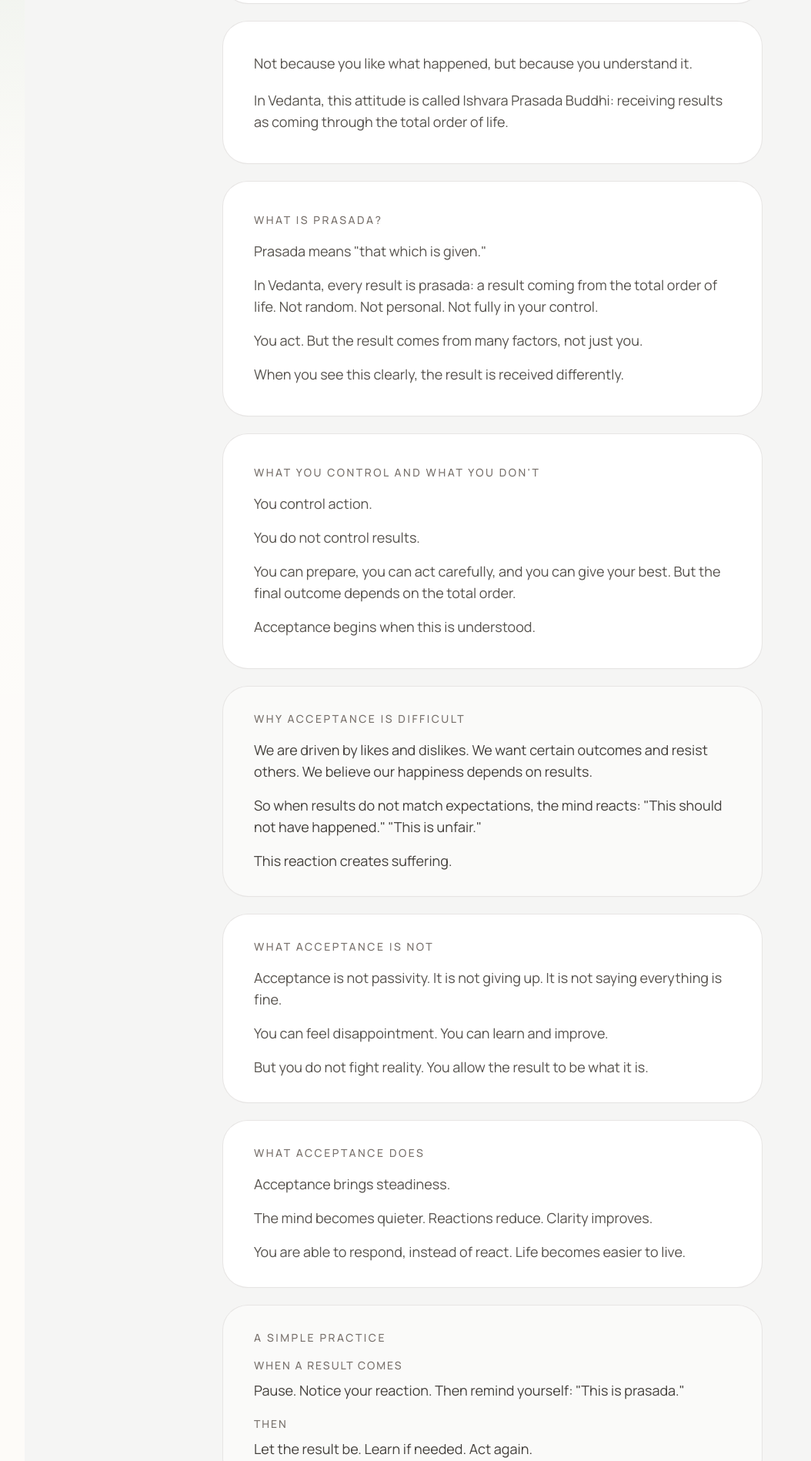
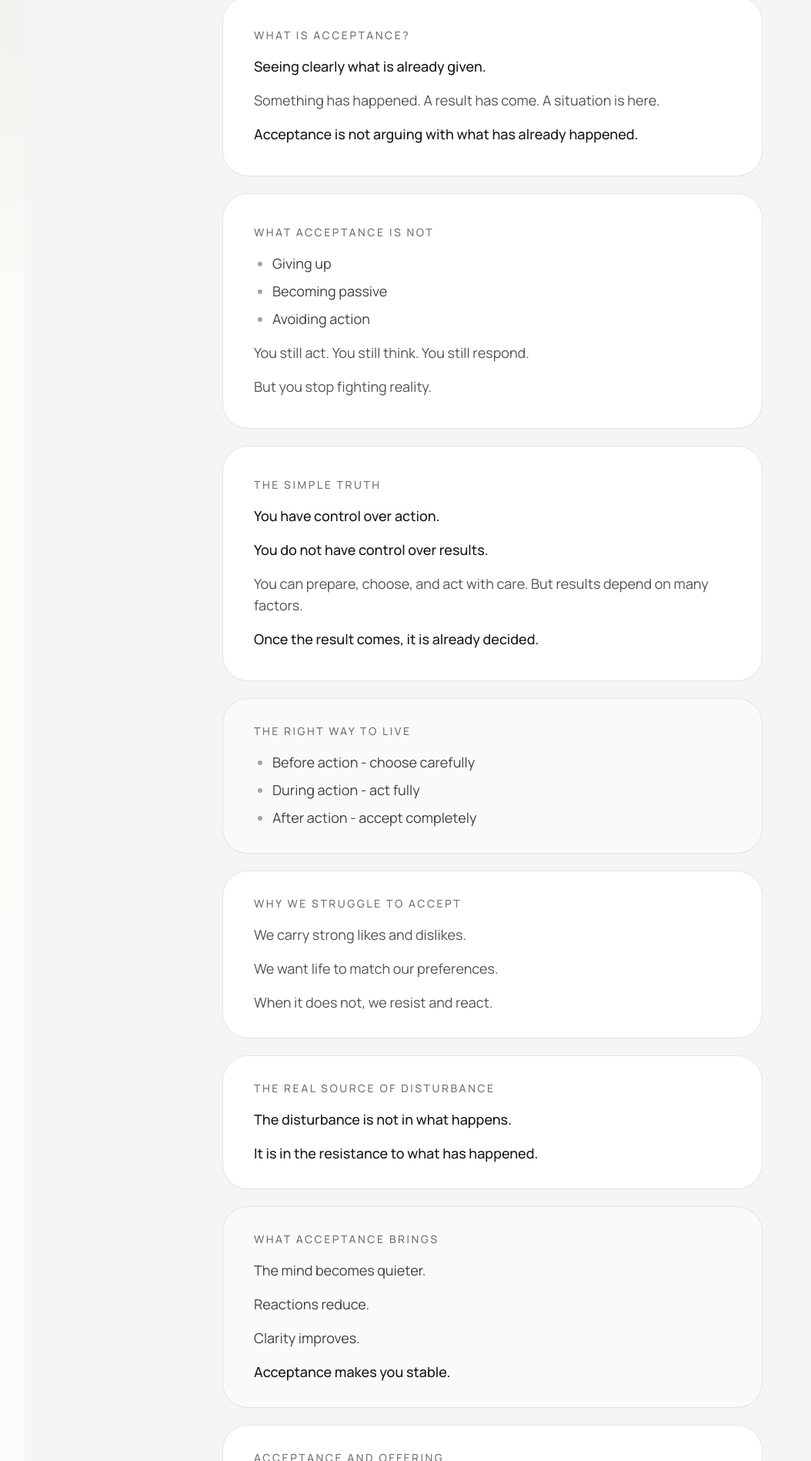
Before and after one commit to naveenniverthy/inner-freedom, a Next.js app: page /acceptance in a window 1280 px wide. Shown: the part 662-2560 px from the top of the page at 77% size, without its empty margins (0-1054 px from the left). Built offline with nearby package versions, Linux system fonts and the light colour scheme; no server answers.

Commit message:
Updated Acceptance

```diff
--- a/app/acceptance/page.jsx
+++ b/app/acceptance/page.jsx
@@ -28,155 +28,165 @@ export default function Page() {
             Ishvara Prasada Buddhi
           </p>
           <p className="mt-6 max-w-2xl text-lg leading-8 text-stone-600">
-            Acceptance is how you receive results. After action, something
-            comes back: success or failure, gain or loss, expected or
-            unexpected. Acceptance means you receive what comes without
-            resistance.
+            Acceptance is not something you practice to feel better. It is
+            something you understand.
           </p>
           <p className="mt-5 text-base leading-8 text-stone-700 sm:text-lg">
-            <span className="font-medium text-stone-900">In one line:</span>
-            {" "}Receive results without fighting reality.
+            <span className="font-medium text-stone-900">In one line:</span>{" "}
+            Stop arguing with what has already happened.
           </p>
         </section>
 
         <section className="rounded-[2rem] bg-white px-8 py-10 shadow-sm ring-1 ring-stone-200 sm:px-10">
-          <div className="space-y-5 text-base leading-8 text-stone-600 sm:text-lg">
-            <p>
-              Not because you like what happened, but because you understand
-              it.
+          <p className="text-sm font-medium uppercase tracking-[0.18em] text-stone-500">
+            What Is Acceptance?
+          </p>
+          <div className="mt-4 space-y-4 text-base leading-8 text-stone-600 sm:text-lg">
+            <p className="font-medium text-stone-900">
+              Seeing clearly what is already given.
             </p>
             <p>
-              In Vedanta, this attitude is called Ishvara Prasada Buddhi:
-              receiving results as coming through the total order of life.
+              Something has happened. A result has come. A situation is here.
+            </p>
+            <p className="font-medium text-stone-900">
+              Acceptance is not arguing with what has already happened.
             </p>
           </div>
         </section>
 
         <section className="rounded-[2rem] bg-white px-8 py-10 shadow-sm ring-1 ring-stone-200 sm:px-10">
           <p className="text-sm font-medium uppercase tracking-[0.18em] text-stone-500">
-            What Is Prasada?
+            What Acceptance Is Not
           </p>
           <div className="mt-4 space-y-4 text-base leading-8 text-stone-600 sm:text-lg">
-            <p>Prasada means "that which is given."</p>
-            <p>
-              In Vedanta, every result is prasada: a result coming from the
-              total order of life. Not random. Not personal. Not fully in your
-              control.
-            </p>
-            <p>
-              You act. But the result comes from many factors, not just you.
-            </p>
-            <p>
-              When you see this clearly, the result is received differently.
-            </p>
+            <ul className="list-disc space-y-2 pl-6 text-stone-700 marker:text-stone-400">
+              <li>Giving up</li>
+              <li>Becoming passive</li>
+              <li>Avoiding action</li>
+            </ul>
+            <p>You still act. You still think. You still respond.</p>
+            <p>But you stop fighting reality.</p>
           </div>
         </section>
 
         <section className="rounded-[2rem] bg-white px-8 py-10 shadow-sm ring-1 ring-stone-200 sm:px-10">
           <p className="text-sm font-medium uppercase tracking-[0.18em] text-stone-500">
-            What You Control And What You Don't
+            The Simple Truth
           </p>
           <div className="mt-4 space-y-4 text-base leading-8 text-stone-600 sm:text-lg">
-            <p>You control action.</p>
-            <p>You do not control results.</p>
-            <p>
-              You can prepare, you can act carefully, and you can give your
-              best. But the final outcome depends on the total order.
+            <p className="font-medium text-stone-900">
+              You have control over action.
+            </p>
+            <p className="font-medium text-stone-900">
+              You do not have control over results.
             </p>
             <p>
-              Acceptance begins when this is understood.
+              You can prepare, choose, and act with care. But results depend
+              on many factors.
+            </p>
+            <p className="font-medium text-stone-900">
+              Once the result comes, it is already decided.
             </p>
           </div>
         </section>
 
         <section className="rounded-[2rem] bg-stone-50 px-8 py-8 shadow-sm ring-1 ring-stone-200 sm:px-10">
           <p className="text-sm font-medium uppercase tracking-[0.18em] text-stone-500">
-            Why Acceptance Is Difficult
+            The Right Way To Live
           </p>
           <div className="mt-4 space-y-4 text-base leading-8 text-stone-700 sm:text-lg">
-            <p>
-              We are driven by likes and dislikes. We want certain outcomes and
-              resist others. We believe our happiness depends on results.
+            <ul className="list-disc space-y-2 pl-6 text-stone-700 marker:text-stone-400">
+              <li>Before action - choose carefully</li>
+              <li>During action - act fully</li>
+              <li>After action - accept completely</li>
+            </ul>
+          </div>
+        </section>
+
+        <section className="rounded-[2rem] bg-white px-8 py-8 shadow-sm ring-1 ring-stone-200 sm:px-10">
+          <p className="text-sm font-medium uppercase tracking-[0.18em] text-stone-500">
+            Why We Struggle To Accept
+          </p>
+          <div className="mt-4 space-y-4 text-base leading-8 text-stone-600 sm:text-lg">
+            <p>We carry strong likes and dislikes.</p>
+            <p>We want life to match our preferences.</p>
+            <p>When it does not, we resist and react.</p>
+          </div>
+        </section>
+
+        <section className="rounded-[2rem] bg-white px-8 py-8 shadow-sm ring-1 ring-stone-200 sm:px-10">
+          <p className="text-sm font-medium uppercase tracking-[0.18em] text-stone-500">
+            The Real Source Of Disturbance
+          </p>
+          <div className="mt-4 space-y-4 text-base leading-8 text-stone-600 sm:text-lg">
+            <p className="font-medium text-stone-900">
+              The disturbance is not in what happens.
             </p>
-            <p>
-              So when results do not match expectations, the mind reacts: "This
-              should not have happened." "This is unfair."
+            <p className="font-medium text-stone-900">
+              It is in the resistance to what has happened.
             </p>
-            <p>
-              This reaction creates suffering.
+          </div>
+        </section>
+
+        <section className="rounded-[2rem] bg-stone-50 px-8 py-8 shadow-sm ring-1 ring-stone-200 sm:px-10">
+          <p className="text-sm font-medium uppercase tracking-[0.18em] text-stone-500">
+            What Acceptance Brings
+          </p>
+          <div className="mt-4 space-y-4 text-base leading-8 text-stone-700 sm:text-lg">
+            <p>The mind becomes quieter.</p>
+            <p>Reactions reduce.</p>
+            <p>Clarity improves.</p>
+            <p className="font-medium text-stone-900">
+              Acceptance makes you stable.
             </p>
           </div>
         </section>
 
         <section className="rounded-[2rem] bg-white px-8 py-8 shadow-sm ring-1 ring-stone-200 sm:px-10">
           <p className="text-sm font-medium uppercase tracking-[0.18em] text-stone-500">
-            What Acceptance Is Not
+            Acceptance And Offering
           </p>
           <div className="mt-4 space-y-4 text-base leading-8 text-stone-600 sm:text-lg">
-            <p>
-              Acceptance is not passivity. It is not giving up. It is not
-              saying everything is fine.
-            </p>
-            <p>
-              You can feel disappointment. You can learn and improve.
-            </p>
-            <p>
-              But you do not fight reality. You allow the result to be what it
-              is.
-            </p>
+            <p>Offering and Acceptance work together.</p>
+            <p>Do what you can. Receive what comes.</p>
           </div>
         </section>
 
         <section className="rounded-[2rem] bg-white px-8 py-8 shadow-sm ring-1 ring-stone-200 sm:px-10">
           <p className="text-sm font-medium uppercase tracking-[0.18em] text-stone-500">
-            What Acceptance Does
+            A Simple Shift
           </p>
           <div className="mt-4 space-y-4 text-base leading-8 text-stone-600 sm:text-lg">
-            <p>Acceptance brings steadiness.</p>
-            <p>
-              The mind becomes quieter. Reactions reduce. Clarity improves.
-            </p>
-            <p>
-              You are able to respond, instead of react. Life becomes easier to
-              live.
+            <p>Instead of "Why me?", try:</p>
+            <p className="font-medium text-stone-900">
+              "This is what has come. Let me respond to it."
             </p>
           </div>
         </section>
 
         <section className="rounded-[2rem] bg-stone-50 px-8 py-8 shadow-sm ring-1 ring-stone-200 sm:px-10">
           <p className="text-sm font-medium uppercase tracking-[0.18em] text-stone-500">
-            A Simple Practice
+            Living Acceptance
           </p>
-          <div className="mt-4 space-y-5 text-base leading-8 text-stone-700 sm:text-lg">
-            <div>
-              <p className="text-sm font-medium uppercase tracking-[0.14em] text-stone-500">
-                When a result comes
-              </p>
-              <p className="mt-2">
-                Pause. Notice your reaction. Then remind yourself: "This is
-                prasada."
-              </p>
-            </div>
-            <div>
-              <p className="text-sm font-medium uppercase tracking-[0.14em] text-stone-500">
-                Then
-              </p>
-              <p className="mt-2">
-                Let the result be. Learn if needed. Act again.
-              </p>
-            </div>
+          <div className="mt-4 space-y-4 text-base leading-8 text-stone-700 sm:text-lg">
+            <p>You may not like everything.</p>
+            <p>But you are not disturbed by everything.</p>
           </div>
         </section>
 
         <section className="rounded-[2rem] bg-white px-8 py-8 shadow-sm ring-1 ring-stone-200 sm:px-10">
           <p className="text-sm font-medium uppercase tracking-[0.18em] text-stone-500">
-            The Flow
+            Final Understanding
           </p>
           <div className="mt-4 space-y-4 text-base leading-8 text-stone-600 sm:text-lg">
-            <p>Offering prepares the action.</p>
-            <p>Acceptance completes it.</p>
+            <p>Acceptance is not adjustment.</p>
+            <p>It is clarity.</p>
+            <p className="font-medium text-stone-900">
+              Life is moving in a larger order.
+            </p>
             <p>
-              Together, they free the mind from pressure and resistance.
+              In Vedanta, this attitude is called Ishvara Prasada Buddhi:
+              receiving results as coming through the total order of life.
             </p>
           </div>
           <div className="mt-5 flex flex-col gap-3 sm:flex-row sm:flex-wrap">
```
